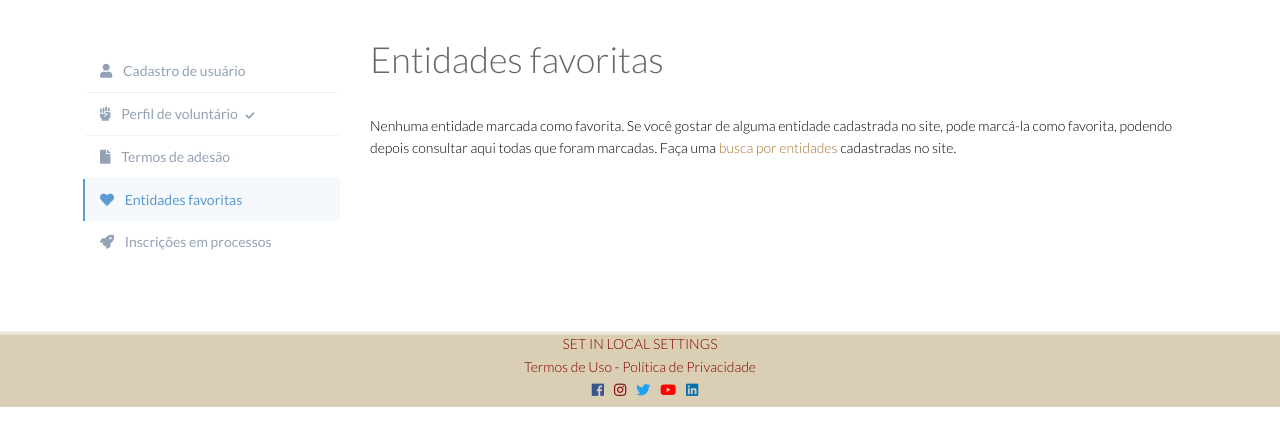
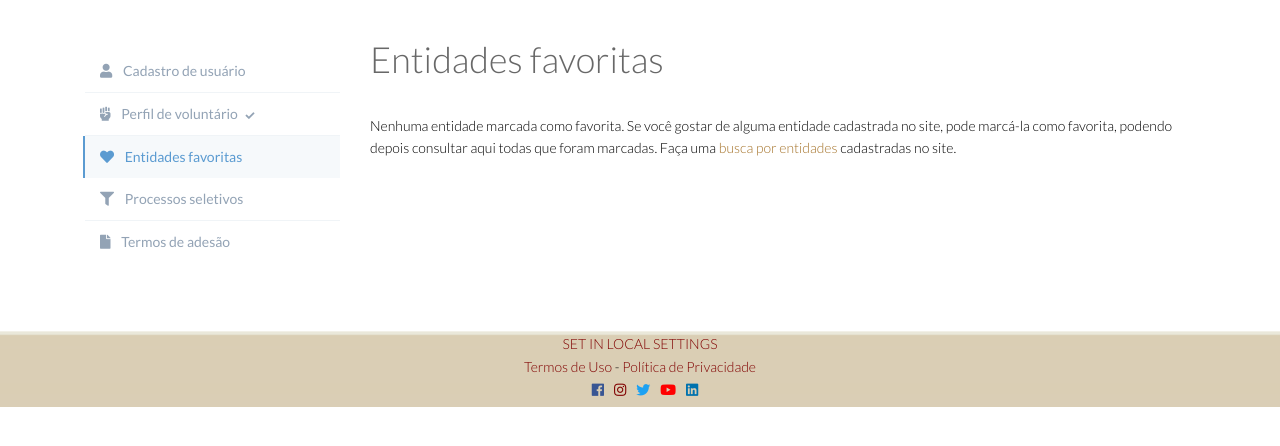
Before and after one commit to regiov/voluntarios, a Django app: page /entidades/favoritas/ in a window 1280 px wide. Shown: the part 174-620 px from the top of the page. Run offline with Django 3.2, Linux system fonts and the light colour scheme; a user stored in the database is signed in; tables that the repository leaves empty hold one stand-in row (values such as "Sample post"); parts of the project's set-up code (start-up, migrations or seed data) failed here and were passed over; some libraries are stand-ins or nearby versions.

Commit message:
Troca por ícone padrão para processos seletivos, com reordenação dos itens no menu

```diff
--- a/vol/templates/vol/base_voluntario.html
+++ b/vol/templates/vol/base_voluntario.html
@@ -24,21 +24,21 @@
 		  <i class="fas fa-fist-raised"></i>
 		  Perfil de voluntário <i style="margin-left: 5px; font-size: xx-small;" {% if request.user.voluntario %}{% if request.user.voluntario.aprovado %}class="fas fa-check" title="aprovado">{% else %}class="fas fa-clock" title="aguardando aprovação">{% endif %}{% else %}class="fas fa-empty-set" title="sem perfil">{% endif %}</i></a>
 	      </li>
+	      <li{% if request.path == entidades_favoritas %} class="active"{% endif %}>
+		<a href="{{ entidades_favoritas }}">
+		  <i class="fas fa-heart"></i>
+		  Entidades favoritas </a>
+	      </li>
+	      <li{% if request.path == lista_processos_voluntario %} class="active"{% endif %}>
+		<a href="{{ lista_processos_voluntario }}">
+		  <i class="fas fa-filter"></i>
+		  Processos seletivos</a>
+	      </li>
 	      <li{% if request.path == termos_de_adesao_de_voluntario %} class="active"{% endif %}>
 		<a href="{{ termos_de_adesao_de_voluntario }}">
 		  <i class="fas fa-file"></i>
 		  Termos de adesão </a>
 	      </li>
-	      <li{% if request.path == entidades_favoritas %} class="active"{% endif %}>
-		<a href="{{ entidades_favoritas }}">
-		  <i class="fas fa-heart"></i>
-		  Entidades favoritas </a>
-	      </li>
-		  <li{% if request.path == lista_processos_voluntario %} class="active"{% endif %}>
-		<a href="{{ lista_processos_voluntario }}">
-		  <i class="fas fa-rocket"></i>
-			Inscrições em processos </a>
-		  </li>
 	    </ul>
 	  </div>
 	  <!-- END MENU -->
```
